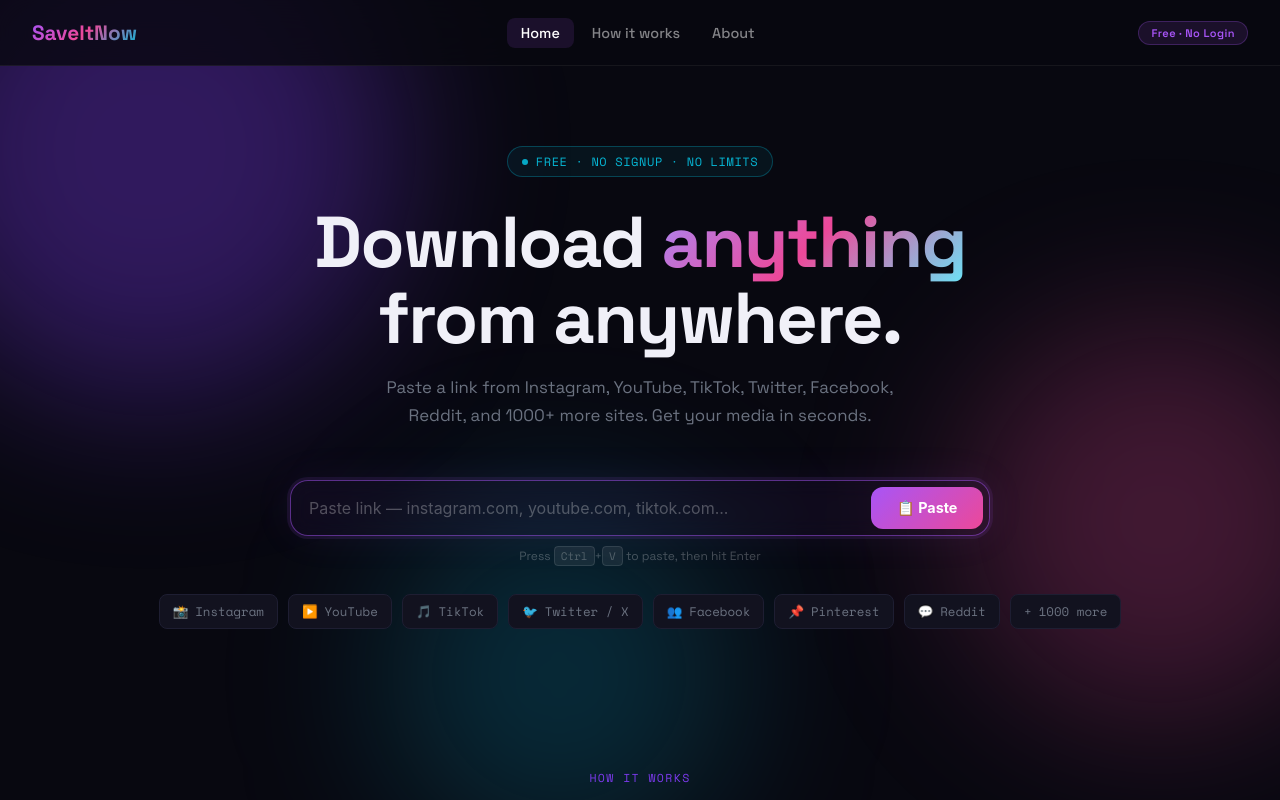
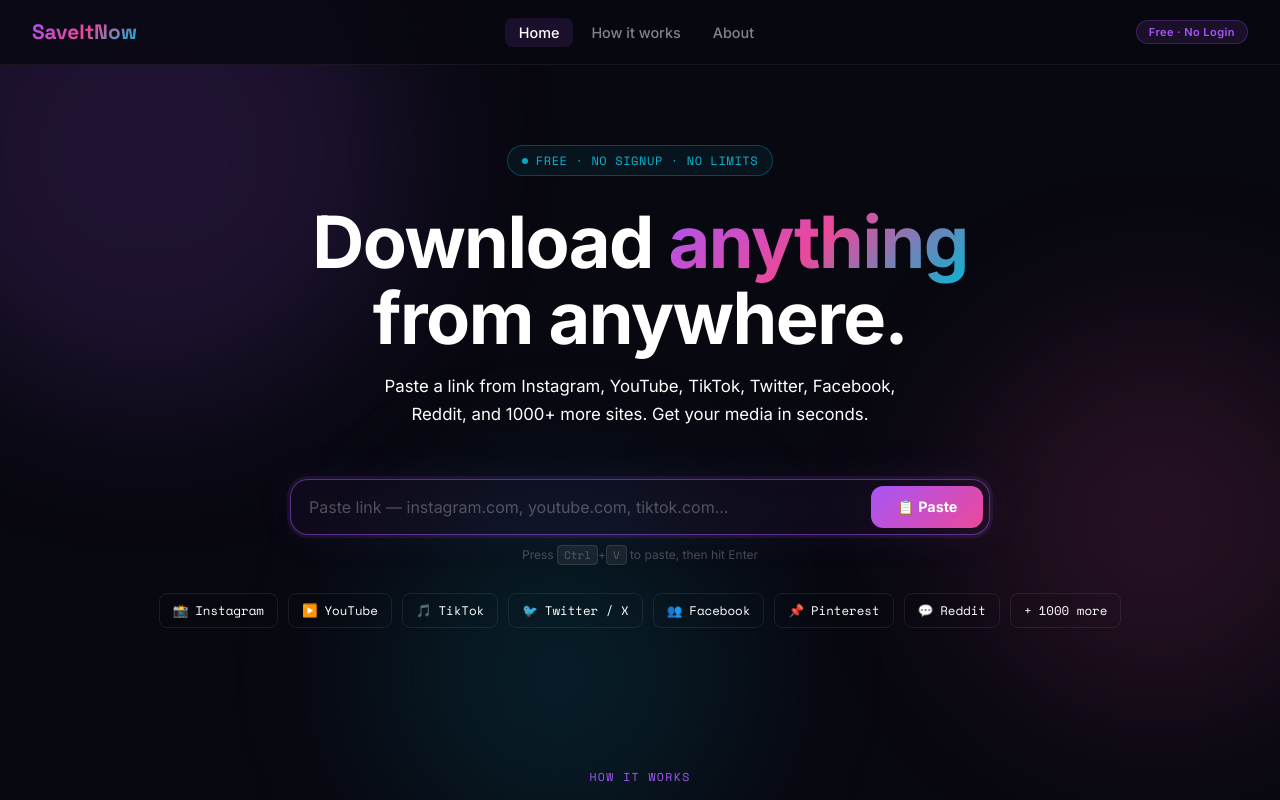
Before and after one commit to subhrakanta2005/saveitnow, a React (Create React App) app in the folder frontend/: page / in a window 1280 px wide. Shown: the top 800 px of the page. Built offline with nearby package versions, Linux system fonts and the light colour scheme.

Commit message:
Add files via upload

```diff
--- a/frontend/src/styles/global.css
+++ b/frontend/src/styles/global.css
@@ -1,44 +1,40 @@
-@import url('https://fonts.googleapis.com/css2?family=Space+Grotesk:wght@300;400;500;600;700&family=Space+Mono:wght@400;700&display=swap');
-
-*, *::before, *::after {
-  box-sizing: border-box;
-  margin: 0;
-  padding: 0;
-}
+@import url('https://fonts.googleapis.com/css2?family=Inter:wght@400;500;600;700;800;900&family=Space+Grotesk:wght@400;500;600;700&family=Space+Mono&display=swap');
 
 :root {
   --bg: #080810;
-  --bg2: #0e0e1a;
-  --card: #12121f;
-  --border: #1e1e32;
-  --purple: #7c3aed;
+  --purple: #a855f7;
   --pink: #ec4899;
   --cyan: #06b6d4;
-  --text: #f0f0f8;
-  --muted: #6b7280;
-  --glow-purple: rgba(124, 58, 237, 0.35);
-  --glow-pink: rgba(236, 72, 153, 0.25);
-  --glow-cyan: rgba(6, 182, 212, 0.2);
+  --glow-purple: rgba(168, 85, 247, 0.15);
+  --glow-pink: rgba(236, 72, 153, 0.12);
+  --glow-cyan: rgba(6, 182, 212, 0.12);
+  --surface: rgba(255,255,255,0.04);
+  --border: rgba(255,255,255,0.08);
+  --text: #fff;
+  --text-muted: rgba(255,255,255,0.45);
 }
+
+*, *::before, *::after { box-sizing: border-box; margin: 0; padding: 0; }
+
+html { scroll-behavior: smooth; }
 
 body {
   background: var(--bg);
   color: var(--text);
-  font-family: 'Space Grotesk', sans-serif;
+  font-family: 'Inter', sans-serif;
   min-height: 100vh;
   overflow-x: hidden;
+  -webkit-font-smoothing: antialiased;
 }
 
-a {
-  color: inherit;
-  text-decoration: none;
+.grad-text {
+  background: linear-gradient(135deg, var(--purple) 0%, var(--pink) 50%, var(--cyan) 100%);
+  -webkit-background-clip: text;
+  -webkit-text-fill-color: transparent;
+  background-clip: text;
 }
 
-button {
-  cursor: pointer;
-  font-family: 'Space Grotesk', sans-serif;
-}
-
-input {
-  font-family: 'Space Grotesk', sans-serif;
-}
+/* Scrollbar */
+::-webkit-scrollbar { width: 6px; }
+::-webkit-scrollbar-track { background: transparent; }
+::-webkit-scrollbar-thumb { background: rgba(168,85,247,0.3); border-radius: 3px; }
```
